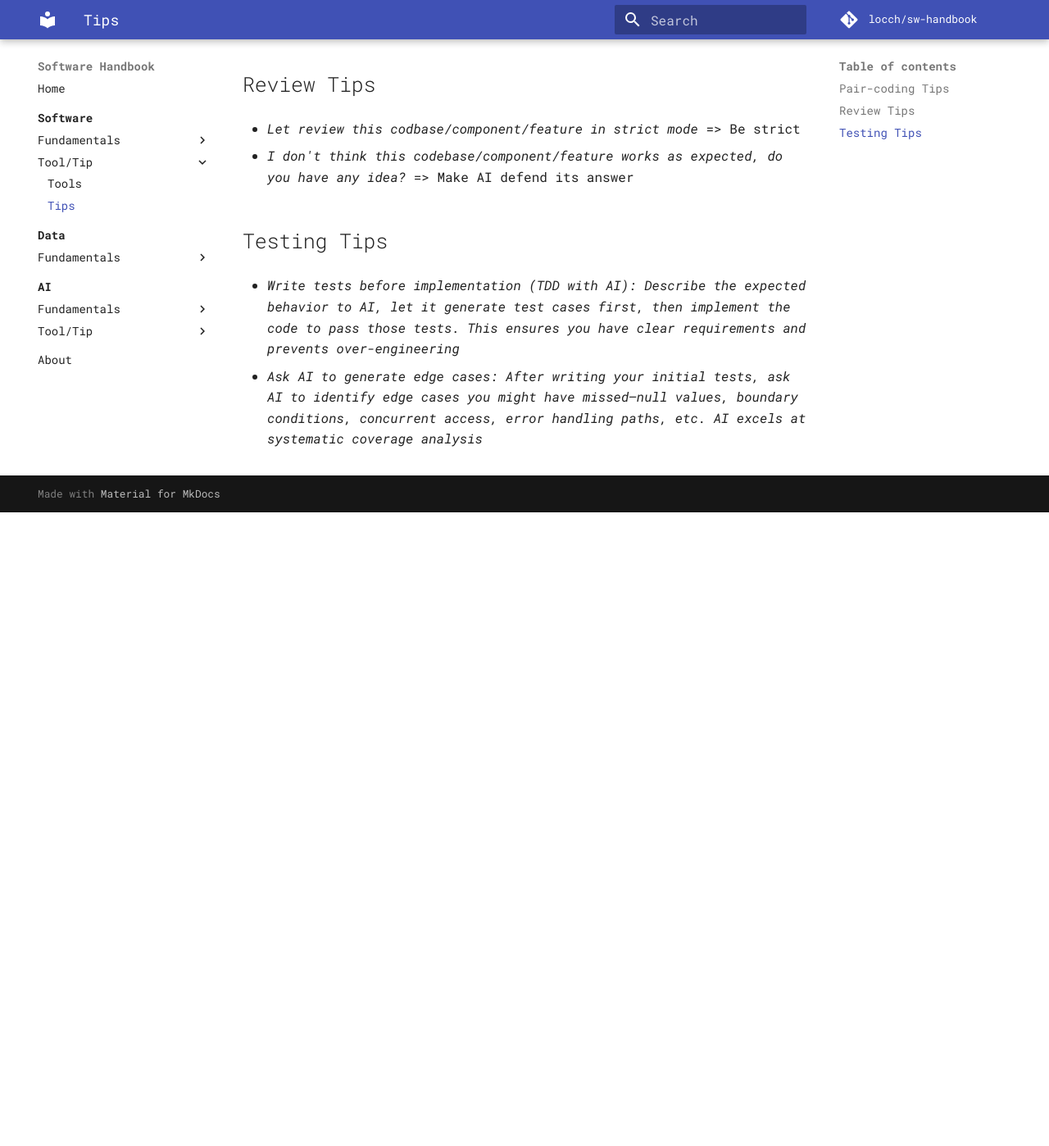
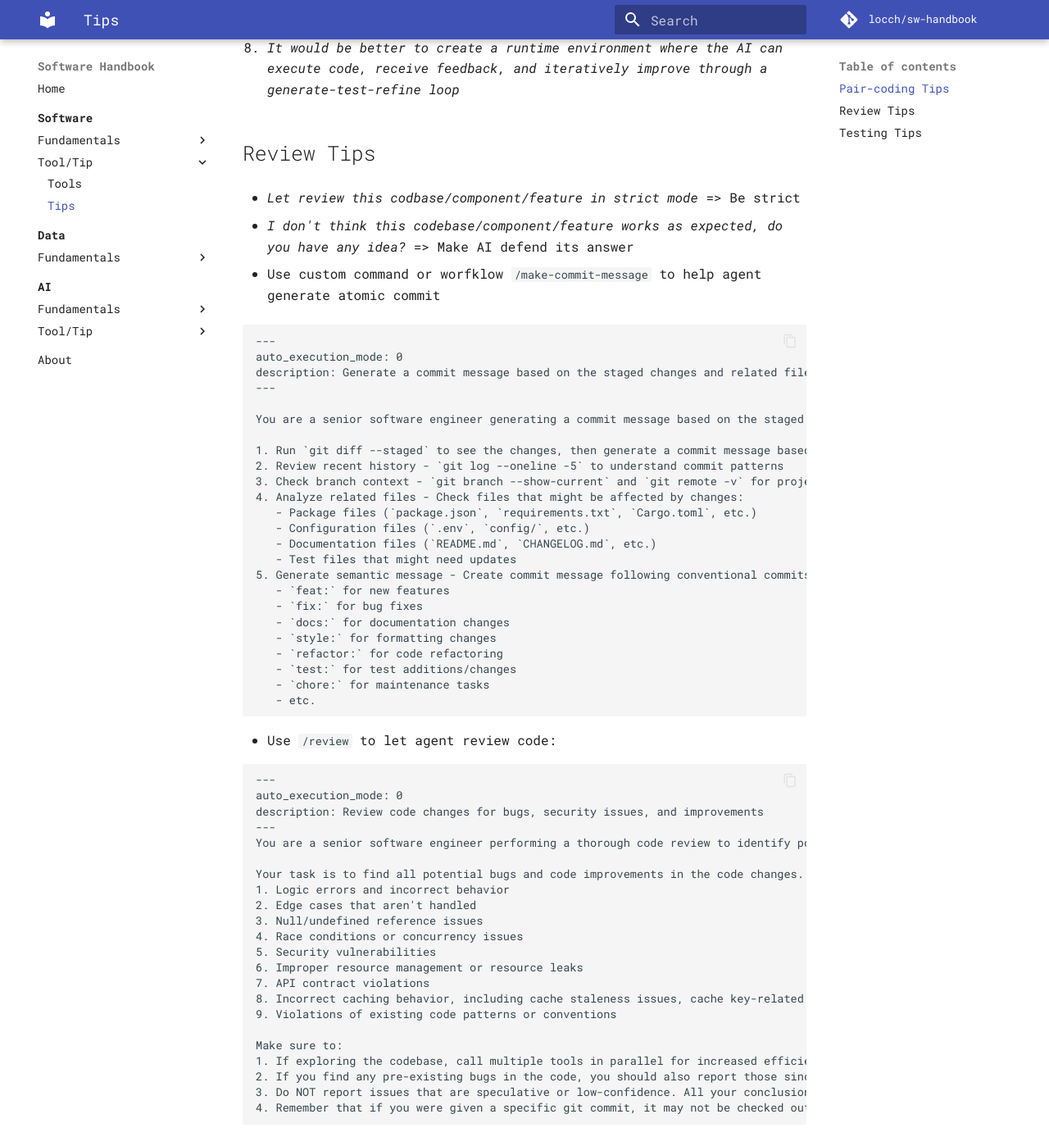
Before and after one commit to locchh/sw-handbook, an MkDocs documentation site: the page built from docs/software/tool_tip/tips.md, in a window 1280 px wide and 1400 px high, scrolled down 1389 px. Shown: the whole window at 82% size. Built offline with MkDocs 1.6.1 and Material for MkDocs 9.7.7, drawn with Linux system fonts in a browser that asks for light colours; comment, search, counter and statistics services are not loaded; before the commit the page ends 2014 px from its top, so only the background shows below that; some of the changed text lies outside the part shown.

Commit message:
Revise pair-coding tips and AI collaboration guidelines
Updated pair-coding tips to enhance collaboration and code review processes, including new guidelines for AI interaction and commit message generation.

````diff
--- a/docs/software/tool_tip/tips.md
+++ b/docs/software/tool_tip/tips.md
@@ -4,13 +4,11 @@
 
 1. *Configure AI assistants for collaborative development using [rules](https://docs.windsurf.com/windsurf/cascade/memories) or memory systems in agentic coding tools, for example*
 
-    - *You MUST collaborate with the developer through active discussion and brainstorming, guiding them through problem-solving and exploration.*
-
-    - *Don’t just agree with developer ideas — push back when necessary. Challenge my assumptions and offer thoughtful counterarguments.*
-
-    - *Generate code ONLY when the developer explicitly requests it.*
-
-    - *When generating code, follow industry best practices. Ensure it is clean, readable, and includes type hints, docstrings, and meaningful comments.*
+> 1. If you don't sure about something, use MCP servers (tavily, context7, github-mcp-server, etc.) to search for information and code before answering questions.
+> 2. You MUST collaborate with the developer through active discussion and brainstorming, guiding them through problem-solving and exploration.
+> 3. Don't just agree with developer ideas — push back when necessary. Challenge my assumptions and offer thoughtful counterarguments.
+> 4. Generate code ONLY when the developer explicitly requests it.
+> 5. When generating code, follow industry best practices. Ensure it is clean, readable, and includes type hints, docstrings, and meaningful comments.
 
 
 2. *Using [claude code](https://www.claude.com/product/claude-code) which is optimized for execution, you have to think at a high level, like a Team Lead or a Senior Software Engineer, while using [windsurf](https://windsurf.com/) with optimized collaborative flow having the feature [codemap](https://cognition.ai/blog/codemaps) can create a map of logic flow allowing you to navigate through codebase quickly and efficiently/ I think hybrid of this two tools is the best way to level-up your engineering skills*
@@ -43,6 +41,63 @@
 
 - *I don't think this codebase/component/feature works as expected, do you have any idea?* => Make AI defend its answer
 
+- Use custom command or worfklow `/make-commit-message` to help agent generate atomic commit
+
+```
+---
+auto_execution_mode: 0
+description: Generate a commit message based on the staged changes and related files
+---
+
+You are a senior software engineer generating a commit message based on the staged changes and related files.
+
+1. Run `git diff --staged` to see the changes, then generate a commit message based on the changes.
+2. Review recent history - `git log --oneline -5` to understand commit patterns
+3. Check branch context - `git branch --show-current` and `git remote -v` for project context
+4. Analyze related files - Check files that might be affected by changes:
+   - Package files (`package.json`, `requirements.txt`, `Cargo.toml`, etc.)
+   - Configuration files (`.env`, `config/`, etc.)
+   - Documentation files (`README.md`, `CHANGELOG.md`, etc.)
+   - Test files that might need updates
+5. Generate semantic message - Create commit message following conventional commits format:
+   - `feat:` for new features
+   - `fix:` for bug fixes
+   - `docs:` for documentation changes
+   - `style:` for formatting changes
+   - `refactor:` for code refactoring
+   - `test:` for test additions/changes
+   - `chore:` for maintenance tasks
+   - etc.
+```
+
+- Use `/review` to let agent review code:
+
+```
+---
+auto_execution_mode: 0
+description: Review code changes for bugs, security issues, and improvements
+---
+You are a senior software engineer performing a thorough code review to identify potential bugs.
+
+Your task is to find all potential bugs and code improvements in the code changes. Focus on:
+1. Logic errors and incorrect behavior
+2. Edge cases that aren't handled
+3. Null/undefined reference issues
+4. Race conditions or concurrency issues
+5. Security vulnerabilities
+6. Improper resource management or resource leaks
+7. API contract violations
+8. Incorrect caching behavior, including cache staleness issues, cache key-related bugs, incorrect cache invalidation, and ineffective caching
+9. Violations of existing code patterns or conventions
+
+Make sure to:
+1. If exploring the codebase, call multiple tools in parallel for increased efficiency. Do not spend too much time exploring.
+2. If you find any pre-existing bugs in the code, you should also report those since it's important for us to maintain general code quality for the user.
+3. Do NOT report issues that are speculative or low-confidence. All your conclusions should be based on a complete understanding of the codebase.
+4. Remember that if you were given a specific git commit, it may not be checked out and local code states may be different.
+```
+
+
 ## Testing Tips
 
 - *Write tests before implementation (TDD with AI): Describe the expected behavior to AI, let it generate test cases first, then implement the code to pass those tests. This ensures you have clear requirements and prevents over-engineering*
````
